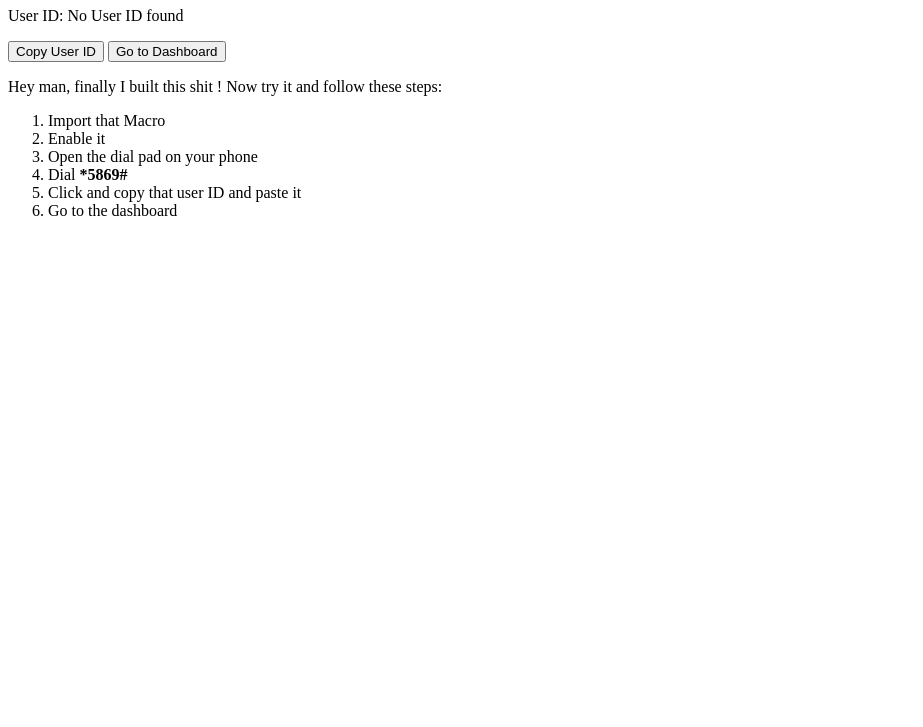
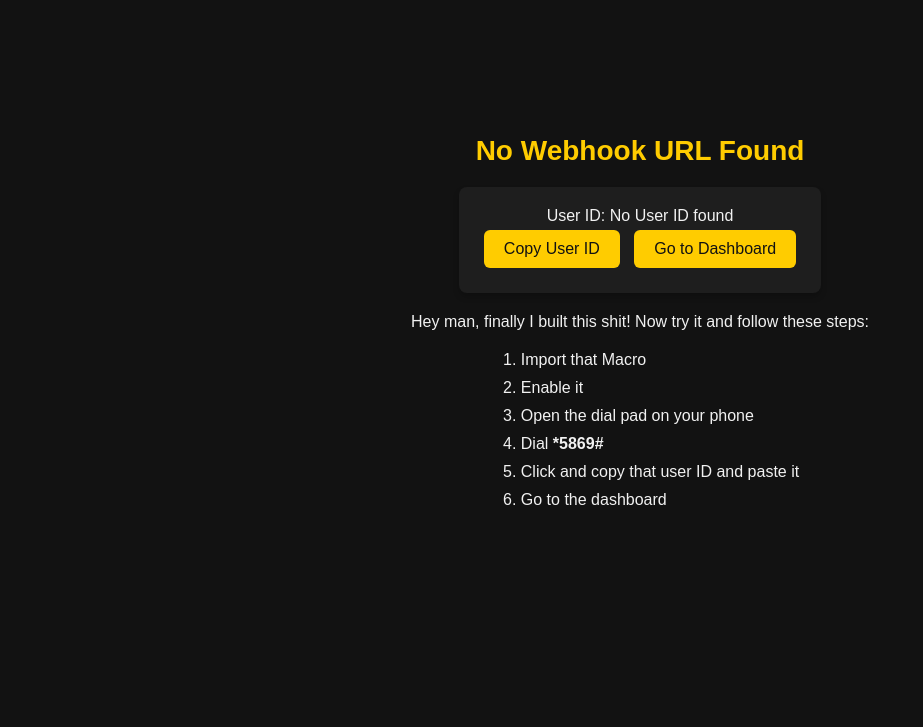
Before and after one commit to GreyTechno/MacroRover, a plain HTML site: page Dashboard/Dashboard-Macro-Installer.html in a window 1280 px wide. Shown: the part 73-800 px from the top of the page, without its empty margins (0-923 px from the left). Drawn offline with Linux system fonts and the light colour scheme.

Commit message:
Update Dashboard-Macro-Installer.html

```diff
--- a/Dashboard/Dashboard-Macro-Installer.html
+++ b/Dashboard/Dashboard-Macro-Installer.html
@@ -4,9 +4,73 @@
     <meta charset="UTF-8">
     <meta name="viewport" content="width=device-width, initial-scale=1.0">
     <title>Macro Installer</title>
+    <style>
+        /* General reset */
+        * {
+            margin: 0;
+            padding: 0;
+            box-sizing: border-box;
+        }
+
+        /* Body styling */
+        body {
+            font-family: Arial, sans-serif;
+            background-color: #121212;
+            color: #f1f1f1;
+            display: flex;
+            flex-direction: column;
+            align-items: center;
+            justify-content: center;
+            height: 100vh;
+            padding: 20px;
+        }
+
+        h1 {
+            font-size: 28px;
+            margin-bottom: 20px;
+            color: #ffcc00;
+        }
+
+        /* User ID Section */
+        #userIdSection {
+            background-color: #1e1e1e;
+            padding: 20px;
+            border-radius: 8px;
+            box-shadow: 0 4px 6px rgba(0, 0, 0, 0.2);
+            margin-bottom: 20px;
+            text-align: center;
+        }
+
+        /* Buttons */
+        button {
+            background-color: #ffcc00;
+            color: #121212;
+            border: none;
+            padding: 10px 20px;
+            border-radius: 6px;
+            cursor: pointer;
+            margin: 5px;
+            font-size: 16px;
+        }
+
+        button:hover {
+            background-color: #ffd966;
+        }
+
+        /* Instruction list */
+        ol {
+            list-style-type: decimal;
+            margin-top: 20px;
+            padding-left: 40px;
+        }
+
+        li {
+            margin-bottom: 10px;
+        }
+    </style>
 </head>
 <body>
-    <h1>No webhook URL found</h1>
+    <h1>No Webhook URL Found</h1>
 
     <div id="userIdSection">
         <p>User ID: <span id="userIdDisplay">No User ID</span></p>
@@ -14,7 +78,7 @@
         <button id="dashboardButton" onclick="open_dashboard()">Go to Dashboard</button>
     </div>
 
-    <p>Hey man, finally I built this shit ! Now try it and follow these steps:
+    <p>Hey man, finally I built this shit! Now try it and follow these steps:
         <ol>
             <li>Import that Macro</li>
             <li>Enable it</li>
@@ -66,8 +130,6 @@
                 tempInput.select();
                 try {
                     document.execCommand('copy');
-                    alert('user id copy hoo gaya jaa khush rah aaur sunn jaa kr paste krde input feild ma samjha');
-                    alert('aaur haan itna jaldi kiya hai paste krne kai baad 5 sec rukega, okay');
                 } catch (err) {
                     alert('Failed to copy User ID (fallback).');
                 }
@@ -77,7 +139,6 @@
 
         // Function to go to the dashboard page
         function open_dashboard() {
-            alert('dashboard me jaa kr check kr user id iya yaa nhi');
             window.location.href = "https://greytechno.github.io/MacroRover/"; // Change to the actual dashboard URL
         }
     </script>
```
